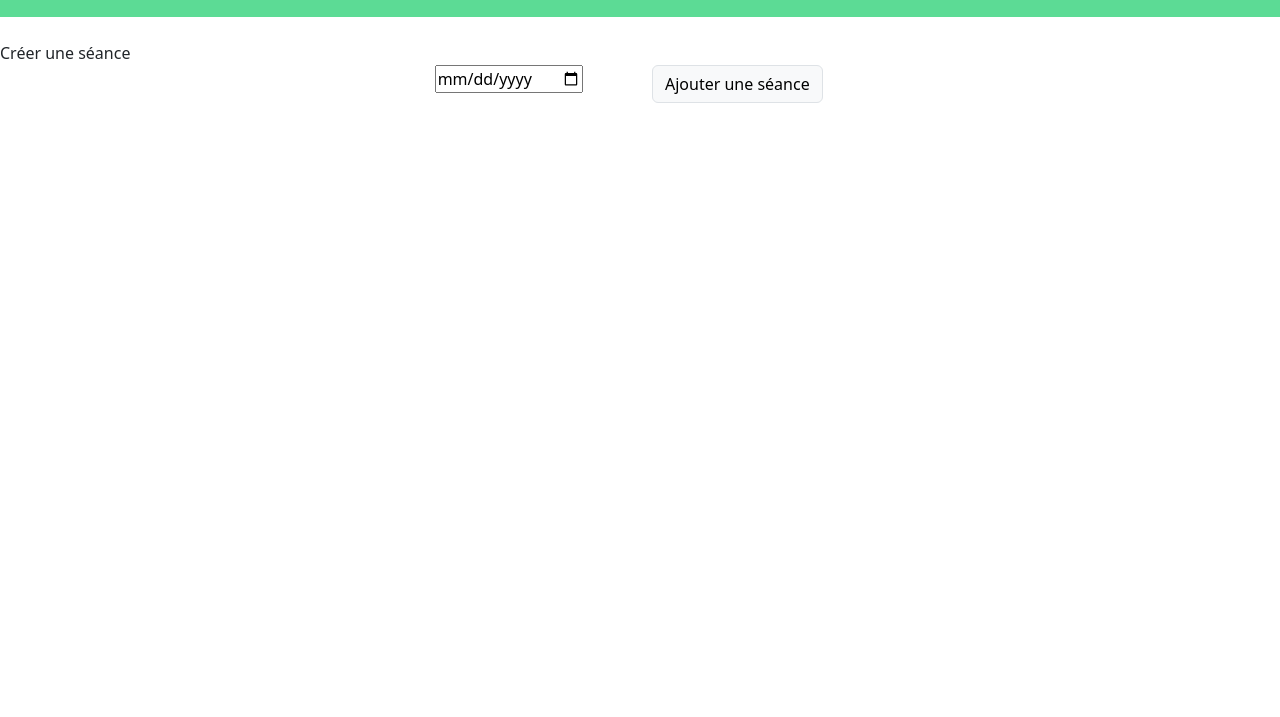
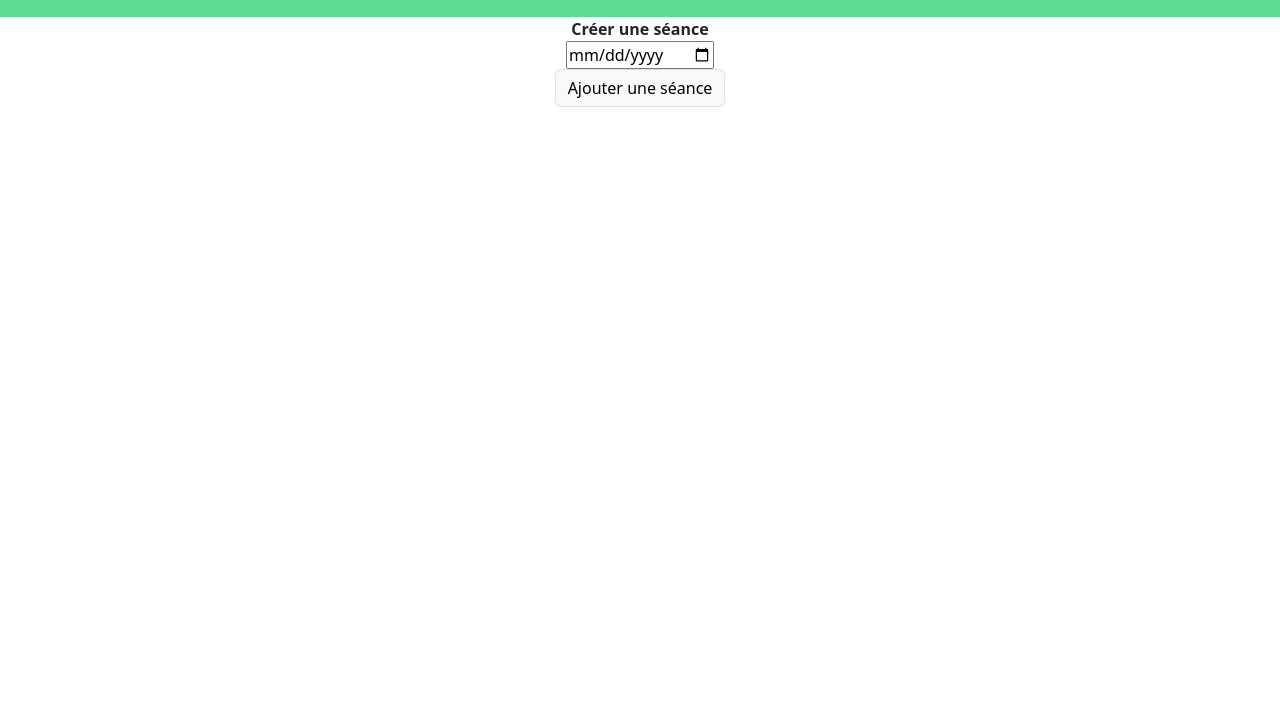
Before and after one commit to chams14/ihm, a plain HTML site: page index.html in a window 1280 px wide. Shown: the part 83-800 px from the top of the page. Drawn offline with nearby package versions, Linux system fonts and the light colour scheme.

Commit message:
Better css

```diff
--- a/css/styles.css
+++ b/css/styles.css
@@ -7,6 +7,10 @@ body {
   min-height: 100%;
   height: 100%;
   width: 100%;
+}
+
+.center {
+    text-align: center;
 }
 
 .outer{
--- a/js/model.js
+++ b/js/model.js
@@ -4,7 +4,7 @@
 
 class Model extends Observable {
 
-    static title = "Call of Ball";
+    static title = "";
     static sport = "";
 
     constructor(){
@@ -17,7 +17,7 @@ class Model extends Observable {
 		this.sport = "Basketball";
 
 		this.setChanged();
-        this.notifyObservers();
+        	this.notifyObservers();
 	}
 
     /*setValue(x){
--- a/js/view.js
+++ b/js/view.js
@@ -6,33 +6,16 @@ class View {
     this.div = document.createElement('div');
 
     this.div.innerHTML = `
-      <div class='row mt-4'>
-        <div class="col-3"></div>
-			<div class="seance">
-				Créer une séance
-			</div>
-			<div class="col-2">
-				<div id="title"> </div>
-			</div>
-			<div class="col-2">
-				<div id="title">
-					<!-- <script>
-						this.model.title;
-					</script> -->
-				</div>
-				<div id="sport">
-					<!-- <script>
-						this.model.sport;
-					</script> -->
-				</div>
-			</div>
-			<div class="col-2">
-				<input type="date">
-			</div>
-			<div class="col-2">
-				<button id="buttonAddSeance" class="btn btn-light border">Ajouter une séance</button>
-			</div>
-        <div class="col-3"></div>
+        <div class="center">
+		<div id="seance">
+			<b>Créer une séance</b>
+		</div>
+		<div id="title"> </div>
+		<div id="sport"> </div>
+		<input type="date">
+		<br>
+		<button id="buttonAddSeance" class="btn btn-light border">Ajouter une séance</button>
+	</div>
       </div>
     `;
 
```
